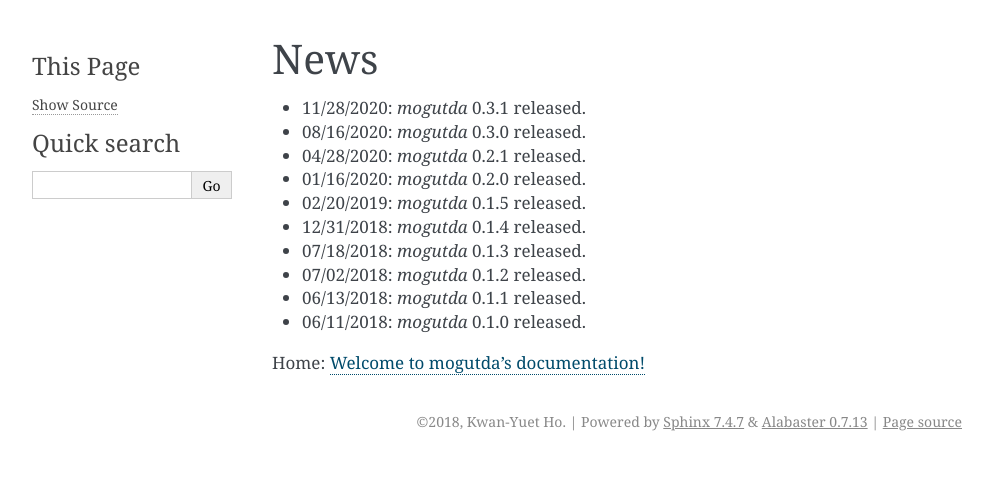
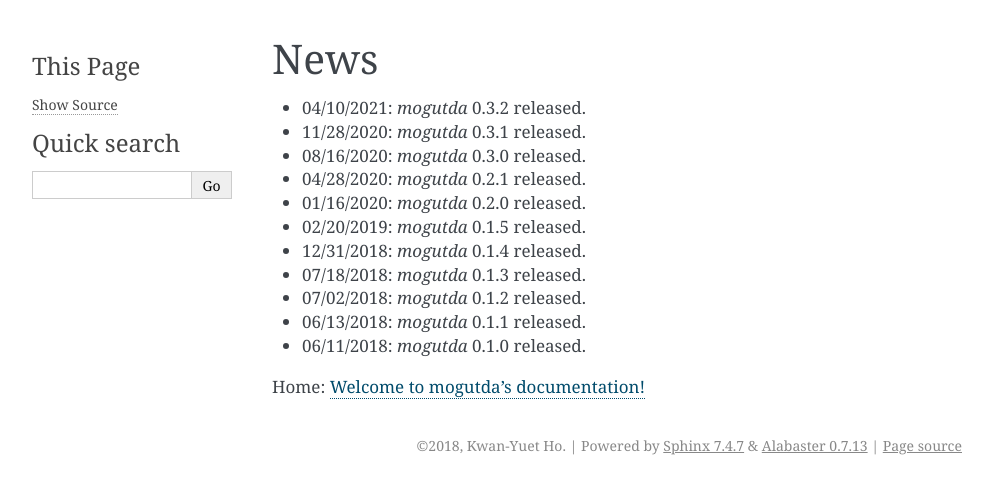
Before and after one commit to stephenhky/MoguTDA, a Sphinx documentation site: the page built from docs/news.rst, in a window 1280 px wide. Shown: the top 494 px of the page, without its empty margins (148-1140 px from the left). Built offline with Sphinx 7.4.7, drawn with Linux system fonts in a browser that asks for light colours; pages that are not in the unit, such as notebooks, are missing from menus.

Commit message:
release 0.3.2

```diff
--- a/docs/news.rst
+++ b/docs/news.rst
@@ -1,6 +1,7 @@
 News
 ====
 
+* 04/10/2021: `mogutda` 0.3.2 released.
 * 11/28/2020: `mogutda` 0.3.1 released.
 * 08/16/2020: `mogutda` 0.3.0 released.
 * 04/28/2020: `mogutda` 0.2.1 released.
--- a/setup.py
+++ b/setup.py
@@ -17,7 +17,7 @@ def install_requirements():
 
 
 setup(name='mogutda',
-      version="0.3.2a1",
+      version="0.3.2",
       description="Topological Data Analysis in Python",
       long_description=package_description(),
       long_description_content_type='text/markdown',
```
Also changed, not shown: README.md (+1 -0 lines).
